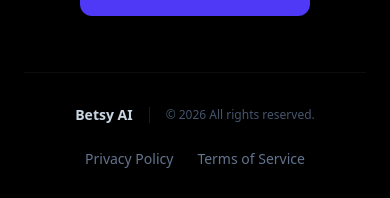
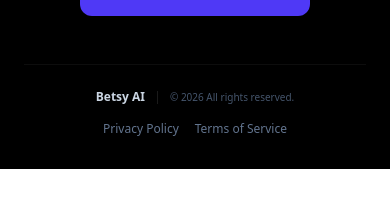
Before and after one commit to abhiyansingh12/besty-ai, a Next.js app: page / in a window 390 px wide. Shown: the part 750-948 px from the top of the page. After the commit the page ends 919 px from the top, so only its background shows below. Built offline with nearby package versions, Linux system fonts and the light colour scheme.

Commit message:
feat: Compact footer on mobile (reduced size/spacing by ~30%)

```diff
--- a/app/page.tsx
+++ b/app/page.tsx
@@ -67,12 +67,12 @@ export default function LandingPage() {
           </div>
 
           {/* Footer */}
-          <div className="mt-8 md:mt-24 pt-8 border-t border-white/5 flex flex-col md:flex-row items-center justify-between gap-6 text-sm text-slate-500">
-            <div className="flex items-center gap-4">
+          <div className="mt-6 md:mt-24 pt-6 md:pt-8 border-t border-white/5 flex flex-col md:flex-row items-center justify-between gap-4 md:gap-6 text-xs md:text-sm text-slate-500">
+            <div className="flex items-center gap-3 md:gap-4">
               <p className="font-bold text-slate-300">Betsy AI</p>
-              <span className="text-slate-600 text-xs border-l border-white/10 pl-4">&copy; 2026 All rights reserved.</span>
+              <span className="text-slate-600 text-[10px] md:text-xs border-l border-white/10 pl-3 md:pl-4">&copy; 2026 All rights reserved.</span>
             </div>
-            <div className="flex gap-6">
+            <div className="flex gap-4 md:gap-6">
               <Link href="/privacy" className="hover:text-white transition-colors">Privacy Policy</Link>
               <Link href="/terms" className="hover:text-white transition-colors">Terms of Service</Link>
             </div>
```
